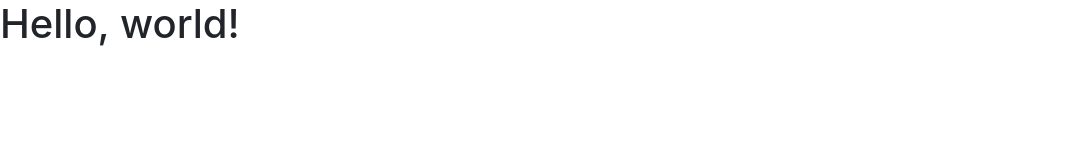
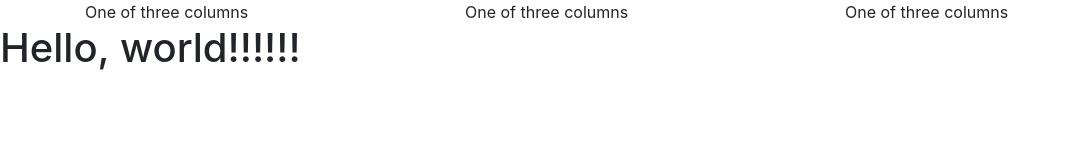
Before and after one commit to ivanbisabi/Web, a plain HTML site: page index.html in a window 1280 px wide. Shown: the whole page, without its empty margins (0-1068 px from the left). Drawn offline with nearby package versions, Linux system fonts and the light colour scheme.

Commit message:
bootstrap grid

```diff
--- a/index.html
+++ b/index.html
@@ -11,7 +11,20 @@
     <title>Hello, world!</title>
   </head>
   <body>
-    <h1>Hello, world!</h1>
+        <div class="container">
+                <div class="row">
+                  <div class="col-sm">
+                    One of three columns
+                  </div>
+                  <div class="col-sm">
+                    One of three columns
+                  </div>
+                  <div class="col-sm">
+                    One of three columns
+                  </div>
+                </div>
+              </div>
+    <h1>Hello, world!!!!!!</h1>
 
     <!-- Optional JavaScript -->
     <!-- jQuery first, then Popper.js, then Bootstrap JS -->
```
